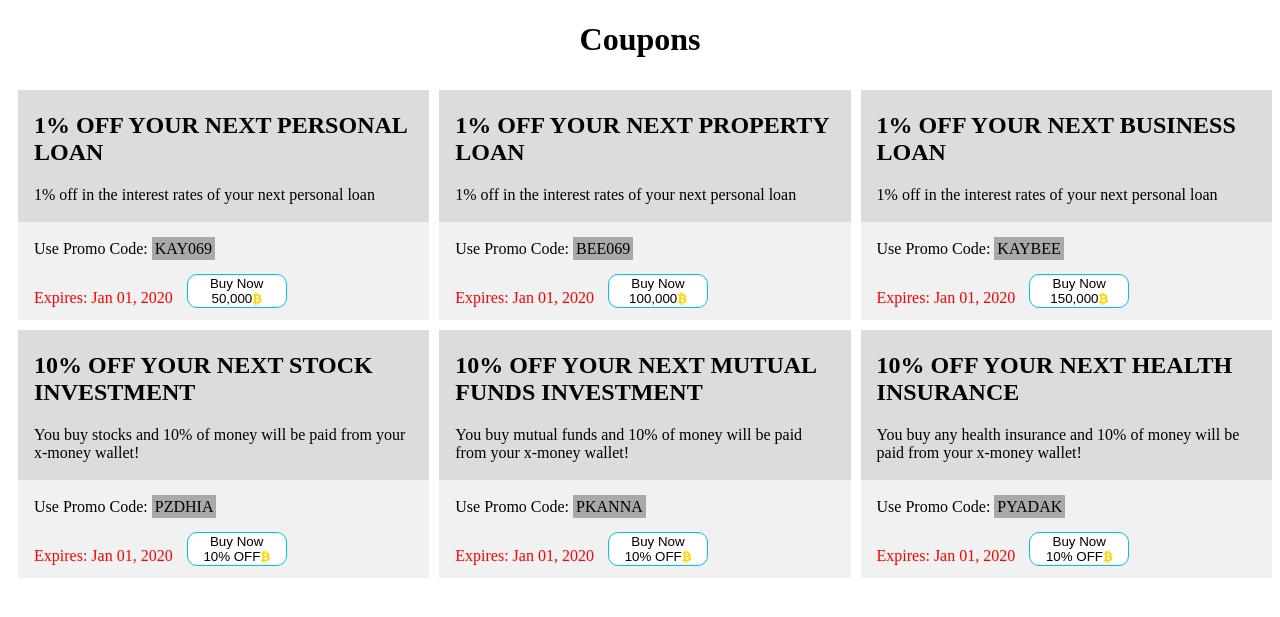
After one commit to ItsTheKayBee/Xervixx, a PHP site: page /buy.html in a window 1280 px wide. The commit adds this page. Shown: the top 617 px of the page. Run offline with PHP 8.4, Linux system fonts and the light colour scheme; some libraries are stand-ins or nearby versions.

Commit message:
added coupons

```diff
--- /dev/null
+++ b/buy.css
@@ -0,0 +1,49 @@
+*{
+    box-sizing: border-box;
+}
+.coupon {
+    min-width: min-content;
+    flex: 33%;
+    max-width: 33.33%;
+    padding: 10px 0 0 10px;
+}
+.container {
+    padding: 2px 16px;
+    background-color: #f1f1f1;
+}
+.promo {
+    background: darkgrey;
+    padding: 3px;
+}
+.expire {
+    color: red;
+}
+.buy-btn{
+    position: relative;
+    right: -10px;
+    margin-top: auto;
+    margin-bottom: 10px;
+    width: 100px;
+}
+.row{
+    float: left;
+    width: 100%;
+    display: flex;
+    flex-wrap: wrap;
+}
+@media screen and (max-width:890px){
+    .coupon{
+        min-width: min-content;
+        flex: 50%;
+        max-width: 50%;
+        padding: 10px 0 0 10px;
+    }
+}
+@media screen and (max-width:605px){
+    .coupon{
+        min-width: min-content;
+        flex: 100%;
+        max-width: 100%;
+        padding: 10px 0 0 10px;
+    }
+}
--- /dev/null
+++ b/buy.html
@@ -0,0 +1,77 @@
+<!DOCTYPE html>
+<html lang="en">
+<head>
+    <title>Buy</title>
+    <meta name="viewport" content="width=device-width, initial-scale=1">
+    <link rel="stylesheet" href="buy.css">
+    <link rel="stylesheet" href="https://cdnjs.cloudflare.com/ajax/libs/font-awesome/4.7.0/css/font-awesome.min.css">
+    <script src="//maxcdn.bootstrapcdn.com/bootstrap/3.3.0/js/bootstrap.min.js"></script>
+    <script src="//code.jquery.com/jquery-1.11.1.min.js"></script>
+    <link rel="stylesheet" href="style.css">
+</head>
+    <body>
+        <h1 align="center">Coupons</h1>
+        <div class="row">
+            <div class="coupon">
+                <div class="container" style="background-color:gainsboro">
+                    <h2><b>1% OFF YOUR NEXT PERSONAL LOAN</b></h2>
+                    <p>1% off in the interest rates of your next personal loan</p></div>
+                <div class="container">
+                    <p>Use Promo Code: <span class="promo">KAY069</span></p>
+                    <span class="expire">Expires: Jan 01, 2020</span>
+                    <button class="btns buy-btn">Buy Now<br>50,000<span class="fa fa-btc" style="color: gold"></span></button>
+                </div>
+            </div>
+            <div class="coupon">
+                <div class="container" style="background-color:gainsboro">
+                    <h2><b>1% OFF YOUR NEXT PROPERTY LOAN</b></h2>
+                    <p>1% off in the interest rates of your next personal loan</p></div>
+                <div class="container">
+                    <p>Use Promo Code: <span class="promo">BEE069</span></p>
+                    <span class="expire">Expires: Jan 01, 2020</span>
+                    <button class="btns buy-btn">Buy Now<br>100,000<span class="fa fa-btc" style="color: gold"></span></button>
+                </div>
+            </div>
+            <div class="coupon">
+                <div class="container" style="background-color:gainsboro">
+                    <h2><b>1% OFF YOUR NEXT BUSINESS LOAN</b></h2>
+                    <p>1% off in the interest rates of your next personal loan</p></div>
+                <div class="container">
+                    <p>Use Promo Code: <span class="promo">KAYBEE</span></p>
+                    <span class="expire">Expires: Jan 01, 2020</span>
+                    <button class="btns buy-btn">Buy Now<br>150,000<span class="fa fa-btc" style="color: gold"></span></button>
+                </div>
+            </div>
+            <div class="coupon">
+                <div class="container" style="background-color:gainsboro">
+                    <h2><b>10% OFF YOUR NEXT STOCK INVESTMENT</b></h2>
+                    <p>You buy stocks and 10% of money will be paid from your x-money wallet!</p></div>
+                <div class="container">
+                    <p>Use Promo Code: <span class="promo">PZDHIA</span></p>
+                    <span class="expire">Expires: Jan 01, 2020</span>
+                    <button class="btns buy-btn">Buy Now<br>10% OFF<span class="fa fa-btc" style="color: gold"></span></button>
+                </div>
+            </div>
+            <div class="coupon">
+                <div class="container" style="background-color:gainsboro">
+                    <h2><b>10% OFF YOUR NEXT MUTUAL FUNDS INVESTMENT</b></h2>
+                    <p>You buy mutual funds and 10% of money will be paid from your x-money wallet!</p></div>
+                <div class="container">
+                    <p>Use Promo Code: <span class="promo">PKANNA</span></p>
+                    <span class="expire">Expires: Jan 01, 2020</span>
+                    <button class="btns buy-btn">Buy Now<br>10% OFF<span class="fa fa-btc" style="color: gold"></span></button>
+                </div>
+            </div>
+            <div class="coupon">
+                <div class="container" style="background-color:gainsboro">
+                    <h2><b>10% OFF YOUR NEXT HEALTH INSURANCE</b></h2>
+                    <p>You buy any health insurance and 10% of money will be paid from your x-money wallet!</p></div>
+                <div class="container">
+                    <p>Use Promo Code: <span class="promo">PYADAK</span></p>
+                    <span class="expire">Expires: Jan 01, 2020</span>
+                    <button class="btns buy-btn">Buy Now<br>10% OFF<span class="fa fa-btc" style="color: gold"></span></button>
+                </div>
+            </div>
+        </div>
+    </body>
+</html>
--- a/feed.html
+++ b/feed.html
@@ -21,6 +21,12 @@
     </div>
     <a class="btn" href="">Stock Cricket</a>
     <a class="btn" href="">Quiz</a>
+    <a class="btn" href="buy.html">Buy</a>
+    <div id="lower-menu">
+        <a class="btn" href="">FAQs</a>
+        <a class="btn" href="">About us</a>
+        <a class="btn" href="">Contact us</a>
+    </div>
 </nav>
 <nav id="closeScoreLayout">
     <span class="fa fa-ellipsis-h" onclick="scoreLayout(this)" style="font-size:40px;color:white;padding:10px;"></span>
```
Also changed, not shown: feed-style.css (+6 -1 lines).
